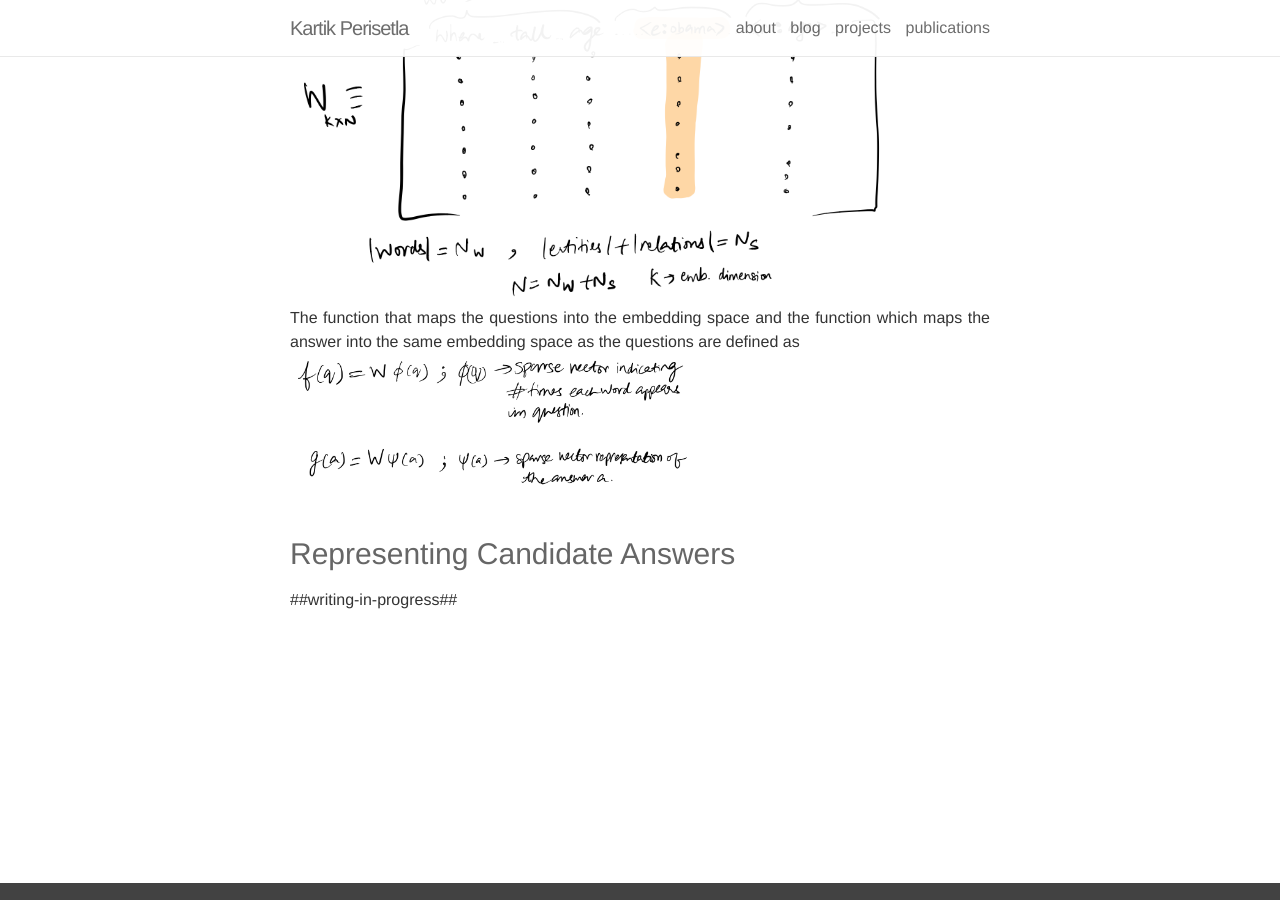
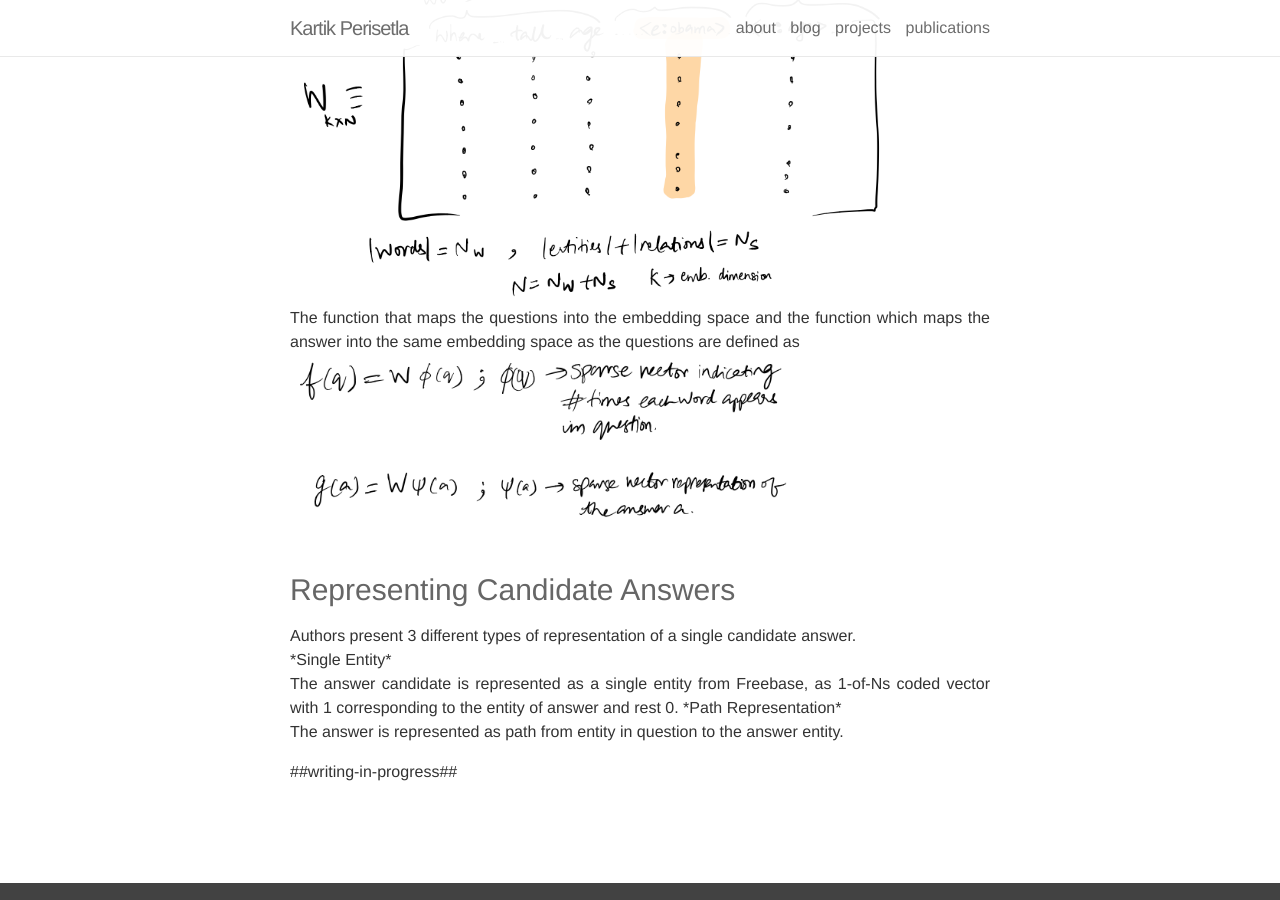
Before and after one commit to kartikperisetla/kartikperisetla.github.io, a Jekyll site: the page built from _posts/2020-03-12-question.answering.subgraph.embeddings.markdown, in a window 1280 px wide and 900 px high, scrolled down 2386 px. Built offline with Jekyll 4.4.1, drawn with Linux system fonts in a browser that asks for light colours; nearby versions of some CDN libraries.

Commit message:
Update 2020-03-12-question.answering.subgraph.embeddings.markdown

```diff
--- a/_posts/2020-03-12-question.answering.subgraph.embeddings.markdown
+++ b/_posts/2020-03-12-question.answering.subgraph.embeddings.markdown
@@ -52,10 +52,22 @@ W shown below is the matrix consisting of embeddings of words, entities and rela
 <br/>
 The function that maps the questions into the embedding space and the function which maps the answer into the same embedding space as the questions are defined as
 <br/>
-<img width="400px" src="{{ site.baseurl }}/assets/img/blog/functions.png">
+<img width="500px" src="{{ site.baseurl }}/assets/img/blog/functions.png">
 </p>
 
 <h3> Representing Candidate Answers</h3>
 <p align="justify">
+Authors present 3 different types of representation of a single candidate answer.<br/>
+*Single Entity*
+<br/>
+The answer candidate is represented as a single entity from Freebase, as 1-of-Ns coded vector with 1 corresponding to the entity of answer and rest 0.
+
+*Path Representation*
+<br>
+The answer is represented as path from entity in question to the answer entity.
+
+</p>
+
+<p align="justify">
 ##writing-in-progress##
 </p>
```
